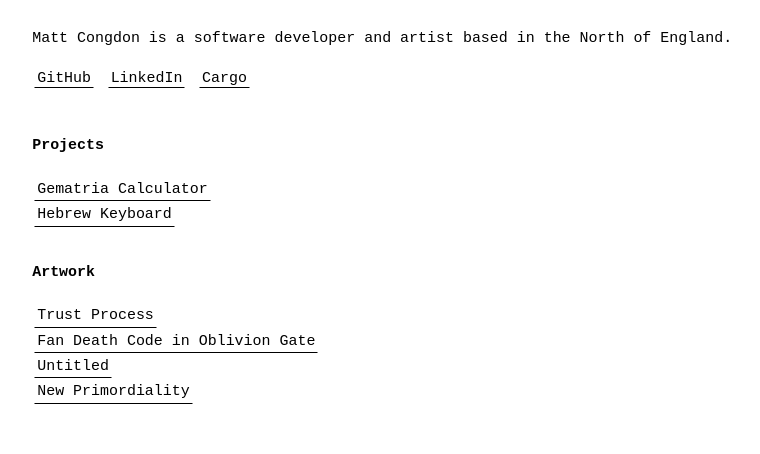
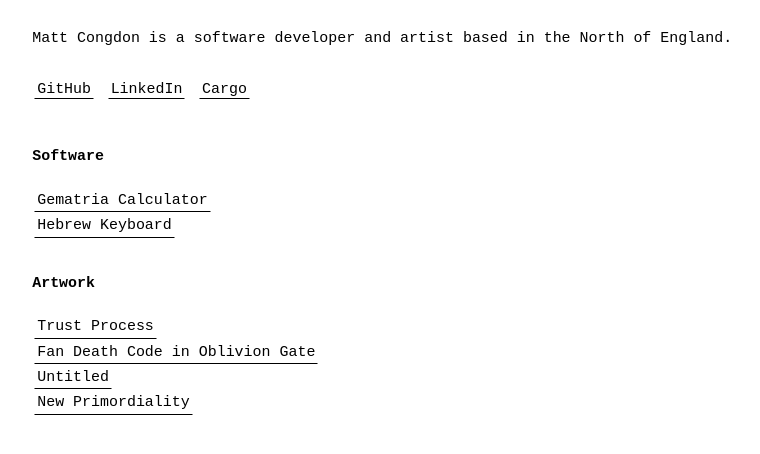
Before and after one commit to mattcong/site, a website: page index.html in a window 1280 px wide. Shown: the whole page, without its empty margins (3-763 px from the left). Drawn offline with Linux system fonts and the light colour scheme; a web font is replaced by a local one.

Commit message:
add nosnippet to index link sections

```diff
--- a/index.html
+++ b/index.html
@@ -4,7 +4,7 @@
     <meta charset="UTF-8" />
     <meta http-equiv="X-UA-Compatible" content="IE=edge" />
     <meta name="viewport" content="width=device-width, initial-scale=1.0" />
-    <title>Index | Matt Congdon</title>
+    <title>Matt Congdon</title>
     <meta name="description" content="Software developer & artist" />
     <link rel="icon" href="assets/favicon.ico" />
     <link rel="stylesheet" href="dist/styles/index.css" />
@@ -13,11 +13,12 @@
   <body>
     <main>
       <div class="body__wrap">
-        <div class="bio">
+        <section class="section">
           <p class="body-2">
             Matt Congdon is a software developer and artist based in the North of England.
           </p>
-          <br />
+        </section>
+        <section data-nosnippet class="section contact-link__wrap">
           <a
             class="body-2 link-text link-box"
             href="https://github.com/mattcong"
@@ -39,15 +40,14 @@
             rel="noreferrer"
             >Cargo</a
           >
-          <br />
-        </div>
-        <div class="project-link__wrap">
-          <p class="body-2 bold-text">Projects</p>
+        </section>
+        <section data-nosnippet class="section project-link__wrap">
+          <p class="body-2 bold-text">Software</p>
           <br />
           <a class="body-2 link-text" href="projects/gematria.html">Gematria Calculator</a>
           <a class="body-2 link-text" href="projects/hebrewkeyboard.html">Hebrew Keyboard</a>
-        </div>
-        <div class="project-link__wrap">
+        </section>
+        <section data-nosnippet class="section project-link__wrap">
           <p class="body-2 bold-text">Artwork</p>
           <br />
           <a class="body-2 link-text" href="projects/trustprocess.html">Trust Process</a>
@@ -56,7 +56,7 @@
           >
           <a class="body-2 link-text" href="projects/everythingrendered.html">Untitled</a>
           <a class="body-2 link-text" href="projects/newprimordiality.html">New Primordiality</a>
-        </div>
+        </section>
       </div>
     </main>
   </body>
--- a/src/styles/_layout.scss
+++ b/src/styles/_layout.scss
@@ -4,21 +4,20 @@
   }
 }
 
-.bio {
+.section {
+  margin: 0 0 2em 0;
+}
+
+.contact-link__wrap {
   margin: 0 0 2.8em 0;
 }
 
-.project-link {
-  &__wrap {
-    display: flex;
-    flex-direction: column;
-    margin: 0 0 2em 0;
-  }
+.project-link__wrap {
+  display: flex;
+  flex-direction: column;
 }
 
-.project-description {
-  &__wrap {
-    width: clamp(300px, 70vw, 800px);
-    margin: 3em 0;
-  }
+.project-description__wrap {
+  width: clamp(300px, 70vw, 800px);
+  margin: 3em 0;
 }
```
Also changed, not shown: projects/hebrewkeyboard.html (+1 -1 lines), dist/styles/index.css, 1 other file.
